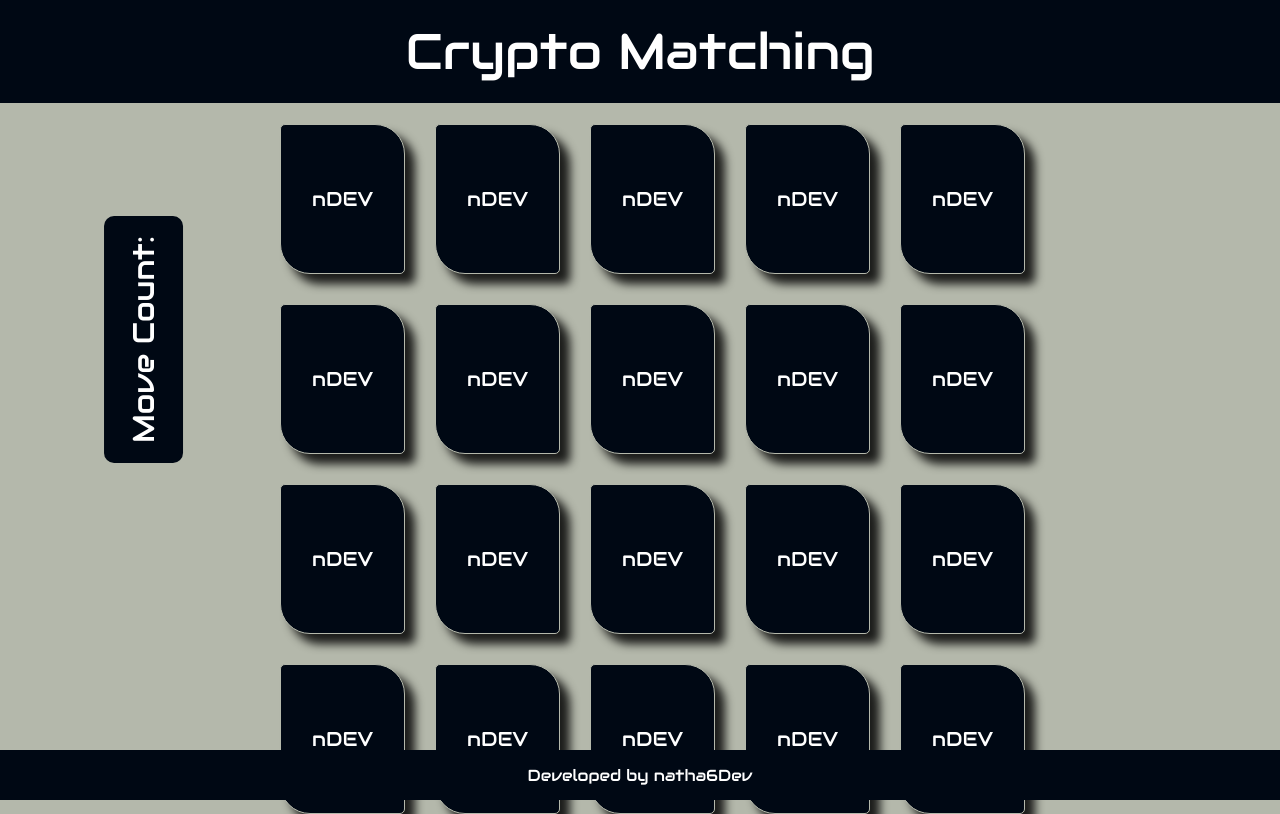
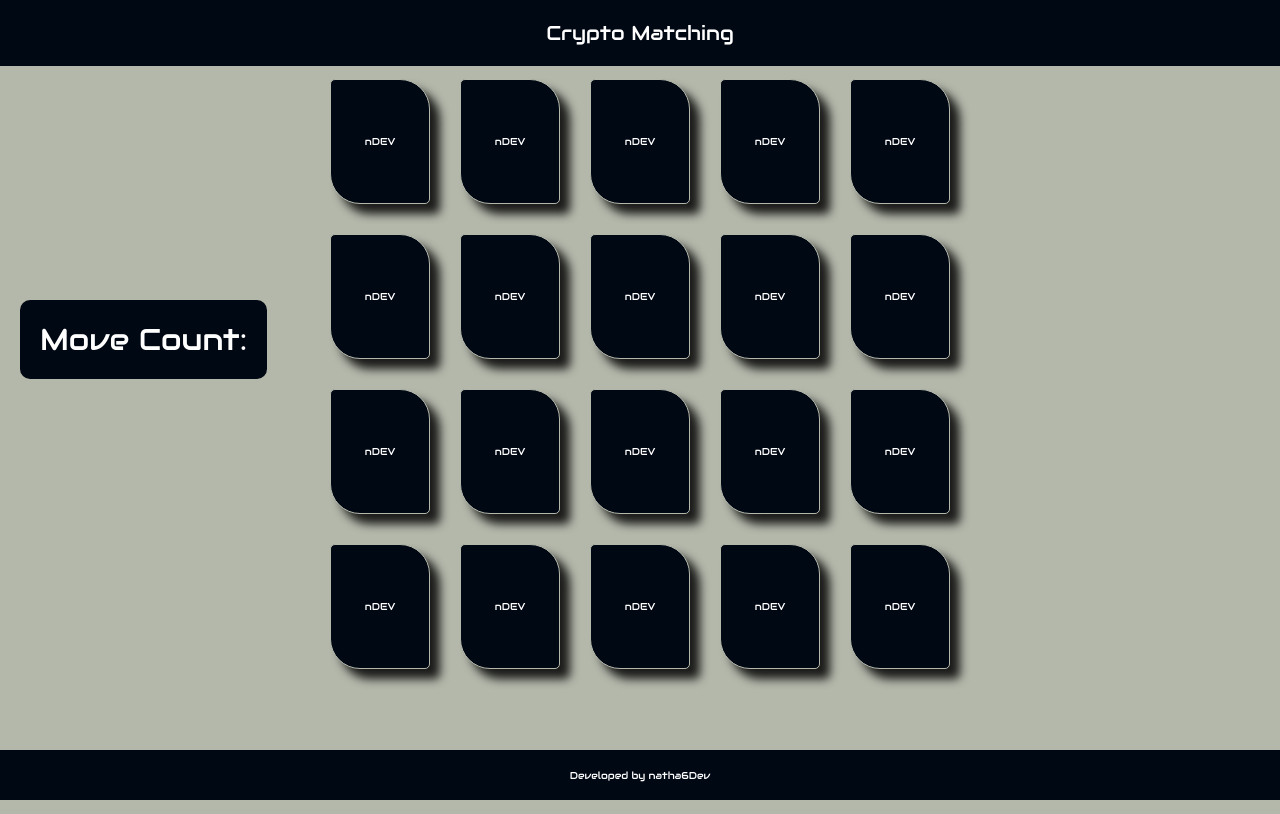
Before and after one commit to nathahernandez/matching-game-crypto, a plain HTML site: page index.html in a window 1280 px wide. Drawn offline with Linux system fonts and the light colour scheme.

Commit message:
update responsive
atualização na responsividade para resoluções menores

```diff
--- a/assets/css/style.css
+++ b/assets/css/style.css
@@ -3,6 +3,12 @@
     padding: 0;
     box-sizing: border-box;
 }
+
+html{
+    /* 1rem = 10px*/
+    font-size: 62.5%;
+}
+
 body{
     background-color: #B4B8AB;
     font-family: 'Audiowide', cursive;
@@ -10,7 +16,14 @@ body{
     margin-left: auto;
     margin-right: auto;
     height: 100vh;
+    position: relative;
+    font-size: 1rem;
 
+}
+.container{
+    width: 100%;
+    height: 100%;
+    overflow: hidden;
 }
 .box{
     display: flex;
@@ -24,8 +37,8 @@ body{
     gap: 30px;
 }
 .card{
-    width: 125px;
-    height: 150px;
+    width: 100px;
+    height: 125px;
     display: flex;
     justify-content: center;
     align-items: center;
@@ -58,7 +71,7 @@ body{
 .back{
     background-color: #000814;
     color: white;
-    font-size: 20px;
+    font-size: 2rem;
     text-align: center;
 }
 #gameOver{
@@ -70,7 +83,7 @@ body{
     align-items: center;
     justify-content: center;
     flex-direction: column;
-    font-size: 40px;
+    font-size: 4rem;
     top: 0;
 }
 .msgfinal{
@@ -87,7 +100,7 @@ body{
     border-radius: 40px 40px 40px 40px;
     border: 1px solid white;
     background-color: #FFC300;
-    font-size: 20px;
+    font-size: 2rem;
     box-shadow: 10px 10px black;
     cursor: pointer;
 }
@@ -95,7 +108,8 @@ body{
     background-color: #a88100;
 }
 .inicio{
-    font-size: 50px;
+    width: 100%;
+    font-size: 5rem;
     display: flex;
     justify-content: center;
     align-items: center;
@@ -111,7 +125,7 @@ body{
     padding: 20px;
     margin-left: 20px;
     margin-bottom: 40px;
-    font-size: 30px;
+    font-size: 3rem;
     background-color: #000814;
     color: white;
     border-radius: 10px 10px 10px 10px;
@@ -148,15 +162,31 @@ body{
     transition: background-color 2s, color .5s;
 }
 
-@media only screen and (max-width: 1366px) {
+@media screen and (max-width:1210px) {
     #moveCount{
         transform: rotate(-90deg);
-        transition: transform .5s;
+        transition: transform .2s;
     }
 }
-
-@media only screen and (max-width: 1100px) {
+@media screen and (max-width:1040px) {
     #moveCount{
         display: none;
     }
 }
+@media screen and (max-height:710px) {
+    .card{
+        width: 60px;
+        height: 90px;
+        transition: all .1s;
+    }
+}
+@media screen and (max-height:800px) {
+    .inicio{
+        font-size: 2rem;
+        transition: all .1s;
+    }
+    .back{
+        font-size: 1rem;
+        transition: all .1s;
+    }
+}
--- a/index.html
+++ b/index.html
@@ -13,6 +13,7 @@
     </head>
 
     <body>
+        <div class="container">
             <div class="inicio">
                 Crypto Matching
             </div>
@@ -42,7 +43,7 @@
                     Play again
                 </button>
             </div>
-
+        </div>
             <script src="./assets/script/game.js"></script>
 
             <script src="./assets/script/script.js"></script>
```
